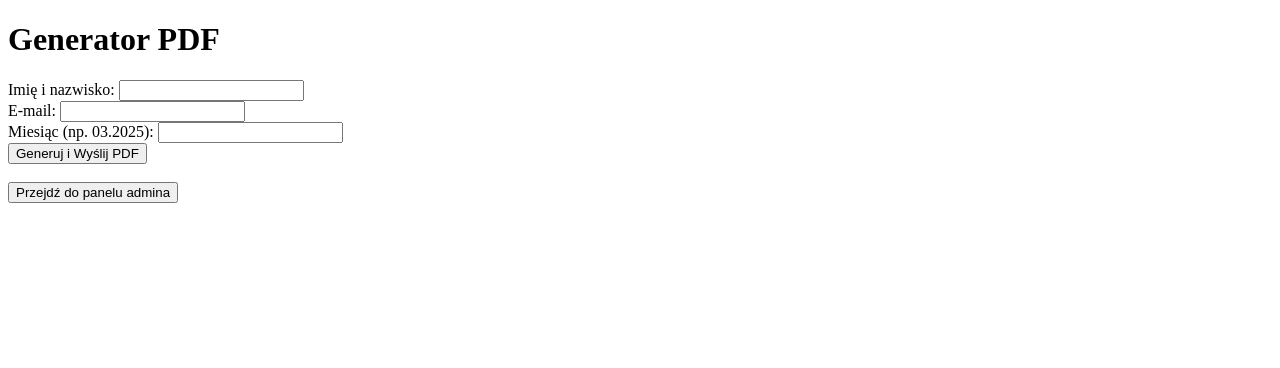
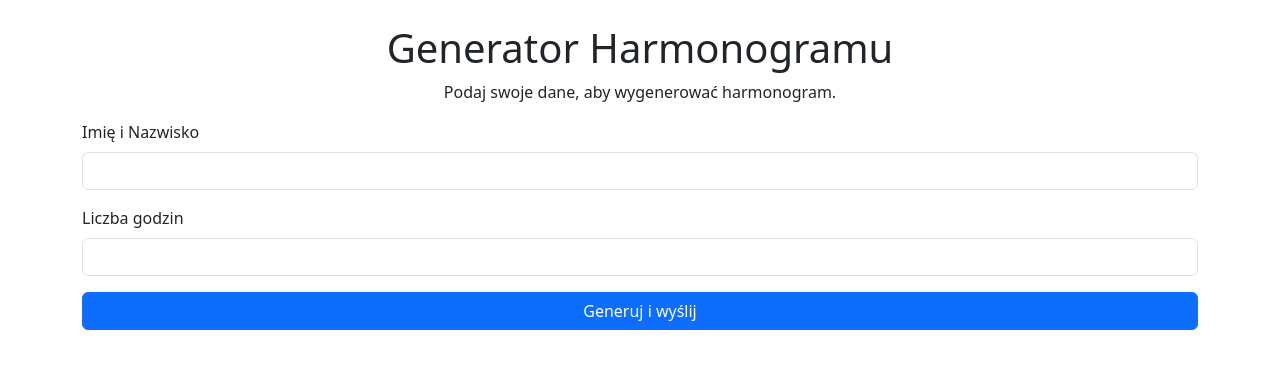
Before and after one commit to pabloosss/emerglog-backend, a website: page public/index.html in a window 1280 px wide. Drawn offline with nearby package versions, Linux system fonts and the light colour scheme.

Commit message:
Update index.html

```diff
--- a/public/index.html
+++ b/public/index.html
@@ -2,53 +2,52 @@
 <html lang="pl">
 <head>
     <meta charset="UTF-8">
+    <title>Generator Harmonogramu</title>
     <meta name="viewport" content="width=device-width, initial-scale=1.0">
-    <title>Generator PDF</title>
+    <link rel="stylesheet" href="https://cdn.jsdelivr.net/npm/bootstrap@5.3.0/dist/css/bootstrap.min.css">
+    <script src="https://cdn.jsdelivr.net/npm/bootstrap@5.3.0/dist/js/bootstrap.bundle.min.js"></script>
 </head>
 <body>
-    <h1>Generator PDF</h1>
+    <div class="container mt-4">
+        <h1 class="text-center">Generator Harmonogramu</h1>
+        <p class="text-center">Podaj swoje dane, aby wygenerować harmonogram.</p>
 
-    <label for="name">Imię i nazwisko:</label>
-    <input type="text" id="name" required><br>
+        <form id="scheduleForm">
+            <div class="mb-3">
+                <label class="form-label">Imię i Nazwisko</label>
+                <input type="text" id="name" class="form-control" required>
+            </div>
+            <div class="mb-3">
+                <label class="form-label">Liczba godzin</label>
+                <input type="number" id="hours" class="form-control" min="1" required>
+            </div>
+            <button type="submit" class="btn btn-primary w-100">Generuj i wyślij</button>
+        </form>
 
-    <label for="email">E-mail:</label>
-    <input type="email" id="email" required><br>
-
-    <label for="month">Miesiąc (np. 03.2025):</label>
-    <input type="text" id="month" required><br>
-
-    <button onclick="sendPDF()">Generuj i Wyślij PDF</button>
-
-    <br><br>
-    <button onclick="goToAdmin()">Przejdź do panelu admina</button>
+        <div id="result" class="mt-4"></div>
+    </div>
 
     <script>
-        function goToAdmin() {
-            window.location.href = "/admin";
-        }
+        document.getElementById("scheduleForm").addEventListener("submit", async function(event) {
+            event.preventDefault();
 
-        async function sendPDF() {
-            const data = {
-                name: document.getElementById("name").value.trim(),
-                email: document.getElementById("email").value.trim(),
-                month: document.getElementById("month").value.trim(),
-                tableData: ["Przykładowy wpis 1", "Przykładowy wpis 2"]
-            };
+            const name = document.getElementById("name").value.trim();
+            const hours = document.getElementById("hours").value;
 
-            console.log("📩 Wysyłane dane:", data);
+            if (!name || !hours) {
+                alert("Wypełnij wszystkie pola!");
+                return;
+            }
 
             const response = await fetch("/send-pdf", {
                 method: "POST",
-                headers: {
-                    "Content-Type": "application/json",
-                },
-                body: JSON.stringify(data),
+                headers: { "Content-Type": "application/json" },
+                body: JSON.stringify({ name, hours })
             });
 
             const result = await response.json();
-            console.log("📩 Odpowiedź serwera:", result);
-            alert(result.message);
-        }
+            document.getElementById("result").innerHTML = `<p>${result.message}</p>`;
+        });
     </script>
 </body>
 </html>
```
